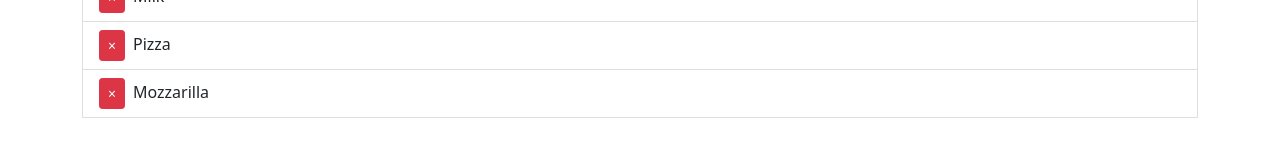
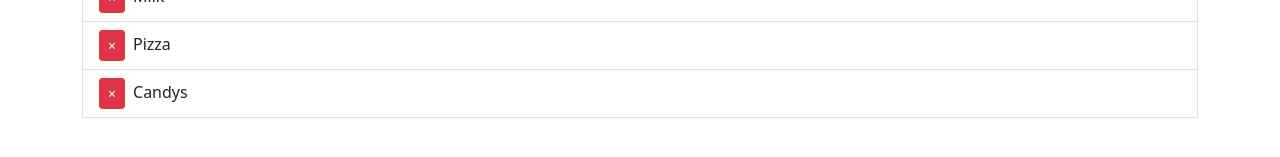
Before and after one commit to sherifButt/MERN_SHOPPING_LIST, a React (Create React App) app in the folder client/: page / in a window 1280 px wide. Shown: the part 249-406 px from the top of the page. Built offline with nearby package versions, Linux system fonts and the light colour scheme.

Commit message:
add ADD_ITEM and DELETE_ITEM actions

```diff
--- a/client/src/components/ShoppingList.js
+++ b/client/src/components/ShoppingList.js
@@ -6,30 +6,14 @@ import {
    ListGroupItem,
 } from 'reactstrap';
 import { CSSTransition, TransitionGroup } from 'react-transition-group';
-import { v4 as uuid } from 'uuid';
 
 import { useSelector,useDispatch } from 'react-redux'
-import { getItems,addItem,deleteItem } from '../redux/actions/itemActions'
+import { addItem,deleteItem } from '../redux/actions/itemActions'
 
 const ShoppingList = () => {
 
-   const initialState = {
-      items: [
-         { id: uuid(), name: 'Eggs' },
-         { id: uuid(), name: 'Milk' },
-         { id: uuid(), name: 'Pizza' },
-         { id: uuid(), name: 'Mozzarilla' },
-      ],
-   }
-
-   const [items, setItems] = useState(initialState);
-   const items_ = useSelector(state => state.item)
+   const items = useSelector(state => state.item.items)
    const dispatch = useDispatch()
-
-   useEffect(() => {
-      console.log(items_,items)
-   }, [])
-
 
    return (
       <Container>
@@ -44,7 +28,7 @@ const ShoppingList = () => {
          </Button>
          <ListGroup>
             <TransitionGroup className="shopping-list">
-               {items_.items.map(({ id, name }) => (
+               {items.map(({ id, name }) => (
                   <CSSTransition key={id} timeout={500} classNames="fade">
                      <ListGroupItem>
                         <Button
--- a/client/src/redux/actions/itemActions.js
+++ b/client/src/redux/actions/itemActions.js
@@ -6,14 +6,14 @@ export const getItems = () => {
    }
 }
 
-export const addItem = (name) => {
+export const addItem = name => {
    return {
       type: actionTypes.ADD_ITEM,
       payload: name,
    }
 }
 
-export const deleteItem = (id) => {
+export const deleteItem = id => {
    return {
       type: actionTypes.DELETE_ITEM,
       payload: id,
--- a/client/src/redux/reducers/itemReducer.js
+++ b/client/src/redux/reducers/itemReducer.js
@@ -5,17 +5,21 @@ const initialState = {
       { id: uuid(), name: 'Eggs' },
       { id: uuid(), name: 'Milk' },
       { id: uuid(), name: 'Pizza' },
-      { id: uuid(), name: 'Mozzarilla' },
+      { id: uuid(), name: 'Candys' },
    ],
 }
 const itemReducer = (state = initialState, { type, payload }) => {
    switch (type) {
       case actionTypes.GET_ITEMS: return { ...state }
       case actionTypes.ADD_ITEM: return {
+         ...state,
          items: [...state.items, { id: uuid(), name: payload }]
       }
       case actionTypes.DELETE_ITEM: {
-         return { items: state.items.filter(item => item.id !== payload) }
+         return {
+            ...state,
+            items: state.items.filter(item => item.id !== payload)
+         }
 
       }
 
```
